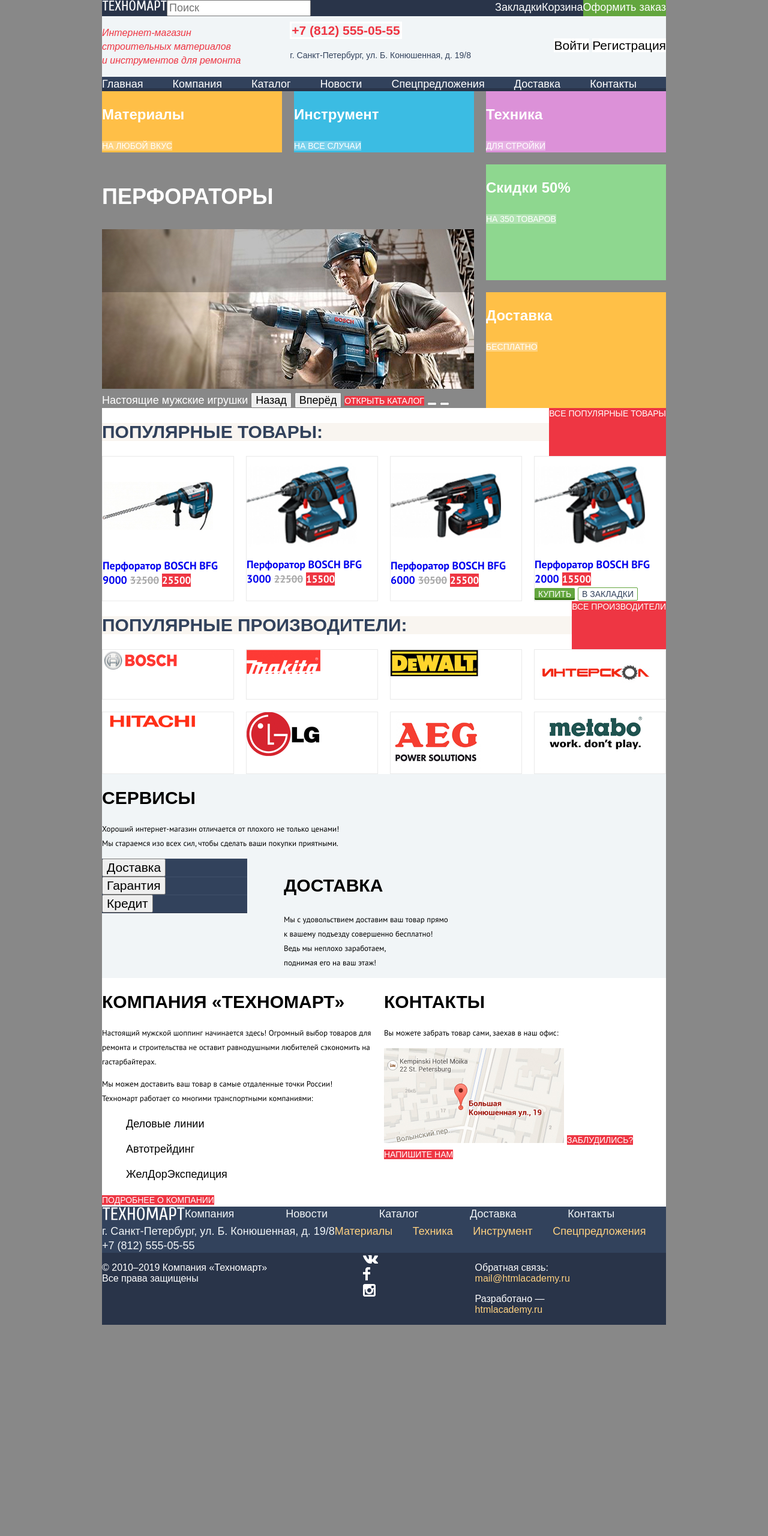
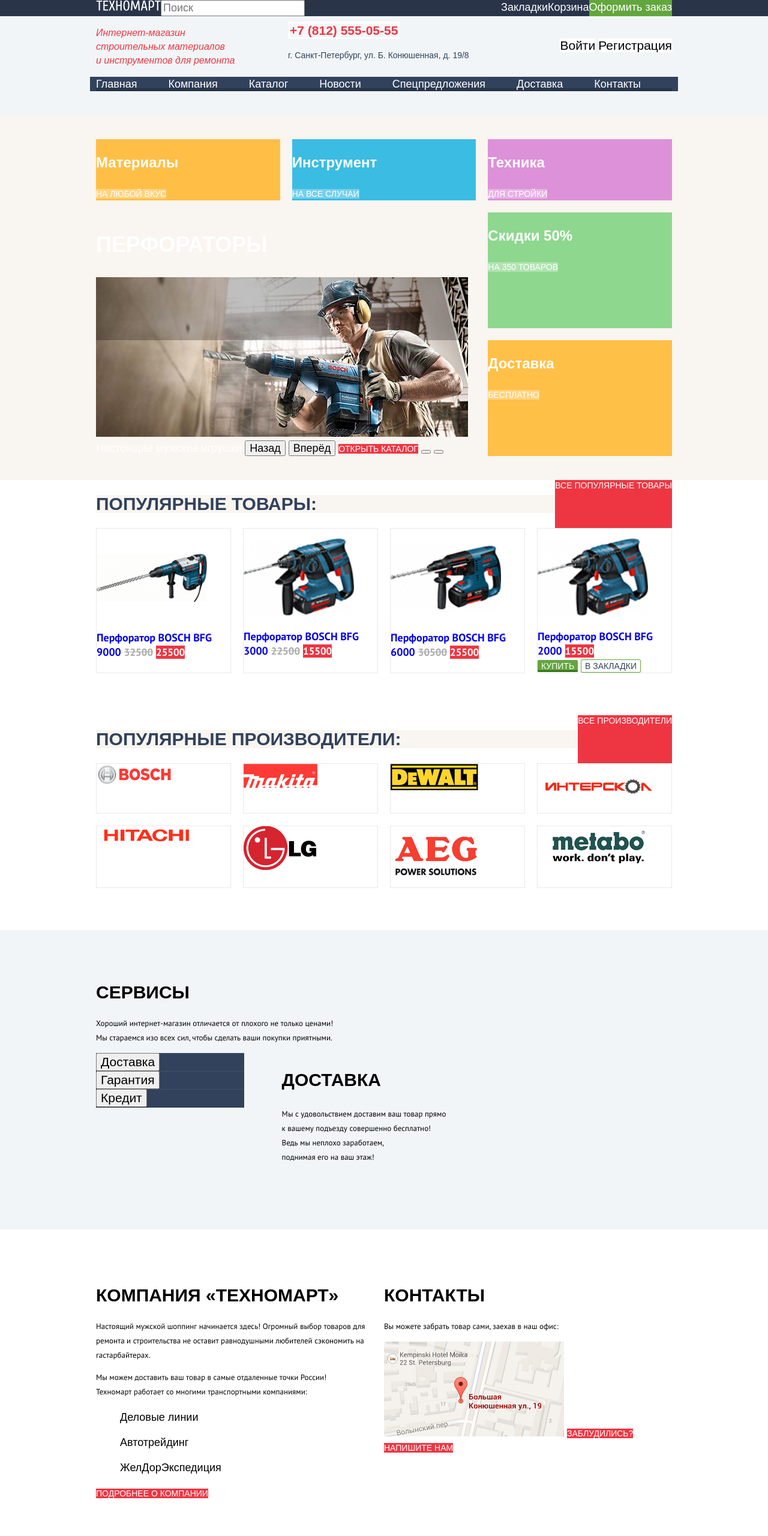
Before and after one commit to Giligan1/785755-technomart-29, a plain HTML site: page index.html in a window 1280 px wide. Shown: the top 2560 px of the page at 60% size. Before the commit the page ends 2208 px from the top, so only its background shows below. Drawn offline with nearby package versions, Linux system fonts and the light colour scheme; a web font is replaced by a local one.

Commit message:
Доработка раскладки главной страницы проекта "Техномарт"

```diff
--- a/css/style.css
+++ b/css/style.css
@@ -80,20 +80,21 @@
 
 /* header */
 
-.header-top-wrapper,
-.header-middle-wrapper,
-.header-bottom-wrapper {
-  width: 940px;
+.container {
+  width: 960px;
   margin: 0 auto;
+  padding: 0 10px;
 }
 
 /* header-top-wrapper */
 
+.header-top-container {
+  background-color: var(--basic-extra-dark);
+}
+
 .header-top-wrapper {
   display: grid;
   grid-template-columns: auto 1fr auto auto auto;
-
-  background-color: var(--basic-extra-dark);
 }
 
 .markers,
@@ -132,12 +133,16 @@
 
 /* header-middle-wrapper */
 
+.header-bottom-container {
+  background-color: var(--basic-light);
+
+  padding-bottom: 40px;
+}
+
 .header-middle-wrapper {
   display: grid;
   grid-template-columns: repeat(3, 1fr);
   align-items: center;
-
-  background-color: var(--basic-light);
 }
 
 .description-paragraph {
@@ -242,16 +247,15 @@
   justify-self: end;
 }
 
-/* main-container */
-
-.main-container {
-  width: 940px;
-  margin: 0 auto;
-}
-
 /* promo */
 
 .promo {
+  background-color: var(--basic-beige); /* Добавил цвет временно, чтобы было видно цвет заголовка слайдера */
+
+  padding: 40px 0;
+}
+
+.promo-container {
   display: grid;
   gap: 20px;
   grid-template-columns: repeat(3, 1fr);
@@ -407,6 +411,12 @@
 /* popular-products, product-list */
 
 .popular-products {
+  background-color: var(--basic-white);
+
+  padding-bottom: 70px;
+}
+
+.popular-products-container {
   display: grid;
   grid-template-columns: 1fr auto;
   grid-template-rows: auto auto;
@@ -414,7 +424,7 @@
   background-color: var(--basic-white);
 }
 
-.popular-products h2 {
+.popular-products-container h2 {
   grid-column: 1 / 3;
   grid-row: 1 / 2;
 
@@ -425,7 +435,7 @@
   background-color: var(--basic-beige);
 }
 
-.popular-products .link-style {
+.popular-products-container .link-style {
   grid-column: 2 / 3;
   grid-row: 1 / 2;
   z-index: 1;
@@ -581,6 +591,12 @@
 /* popular-manufacturers */
 
 .popular-manufacturers {
+  background-color: var(--basic-white);
+
+  padding-bottom: 70px;
+}
+
+.popular-manufacturers-container {
   display: grid;
   grid-template-columns: 1fr auto;
   grid-template-rows: auto auto;
@@ -588,7 +604,7 @@
   background-color: var(--basic-white);
 }
 
-.popular-manufacturers h2 {
+.popular-manufacturers-container h2 {
   grid-column: 1 / 3;
   grid-row: 1 / 2;
 
@@ -599,7 +615,7 @@
   background-color: var(--basic-beige);
 }
 
-.popular-manufacturers .link-style {
+.popular-manufacturers-container .link-style {
   grid-column: 2 / 3;
   grid-row: 1 / 2;
   z-index: 1;
@@ -630,14 +646,19 @@
 /* services */
 
 .services {
+  background-color: var(--basic-light);
+
+  padding-top: 64px;
+  padding-bottom: 95px;
+}
+
+.services-container {
   display: grid;
   grid-template-columns: repeat(12, auto);
   grid-template-rows: auto auto;
-
-  background-color: var(--basic-light);
 }
 
-.services h2 {
+.services-container h2 {
   font-size: 30px;
   line-height: 30px;
   text-transform: uppercase;
@@ -704,16 +725,18 @@
 
 /* index-columns */
 
+.index-columns-container {
+  background-color: var(--basic-white);
+
+  padding: 70px 0;
+}
+
 .index-columns {
   display: grid;
   grid-template-columns: 1fr 1fr;
 }
 
 /* about-company */
-
-.about-company-division {
-  background-color: var(--basic-white);
-}
 
 .about-company-division h2 {
   font-size: 30px;
@@ -741,10 +764,6 @@
 
 /* contancts */
 
-.contacts {
-  background-color: var(--basic-white);
-}
-
 .contacts h2 {
   font-size: 30px;
   line-height: 30px;
@@ -762,12 +781,17 @@
 /* footer */
 
 .main-footer {
-  width: 940px;
-  margin: 0 auto;
   display: grid;
   grid-template-rows: repeat(3, auto);
+}
 
+.footer-top-container,
+.footer-middle-container {
   background-color: var(--basic-dark);
+}
+
+.footer-bottom-container {
+  background-color: var(--basic-extra-dark);
 }
 
 /* footer-top-wrapper */
@@ -807,6 +831,8 @@
 .footer-middle-wrapper {
   display: grid;
   grid-template-columns: auto 1fr;
+
+  padding-bottom: 54px;
 }
 
 .adress {
@@ -847,7 +873,7 @@
   display: grid;
   grid-template-columns: repeat(3, auto);
 
-  background-color: var(--basic-extra-dark);
+  padding: 35px 0;
 }
 
 .copyright,
--- a/index.html
+++ b/index.html
@@ -12,7 +12,8 @@
   <body class="page-body">
 
     <header class="main-header">
-      <div class="header-top-wrapper">
+      <div class="header-top-container">
+        <div class="header-top-wrapper container">
           <a href="#" class="logo-site">
             <img src="img/logo-technomart.svg" width="108" height="18" alt="Логотип  Техномарта">
           </a>
@@ -24,7 +25,9 @@
           <a href="#" class="basket">Корзина</a>
           <a href="#" class="ordering">Оформить заказ</a>
         </div>
-      <div class="header-middle-wrapper">
+      </div>
+      <div class="header-bottom-container">
+        <div class="header-middle-wrapper container">
           <p class="description-paragraph"><i>Интернет-магазин <br> строительных материалов <br> и инструментов для ремонта</i></p>
           <div class="contact-box">
             <a href="tel:+78125550555" class="phone-number"> +7 (812) 555-05-55 </a>
@@ -35,7 +38,7 @@
             <a href="#" class="registration">Регистрация</a>
           </div>
         </div>
-      <div class="header-bottom-wrapper">
+        <div class="header-bottom-wrapper container">
           <nav class="site-navigation">
             <ul class="navigation-list">
               <li class="navigation-list-item">
@@ -62,6 +65,7 @@
             </ul>
           </nav>
         </div>
+      </div>
     </header>
 
     <main class="main-container">
@@ -69,6 +73,7 @@
       <h1 class="visually-hidden">Интернет-магазин "Техномарт"</h1>
 
       <section class="promo">
+        <div class="promo-container container">
           <h2 class="visually-hidden">Ассортимент</h2>
           <div class="assortment-item">
             <h3>Материалы</h3>
@@ -101,9 +106,11 @@
             <button type="button"></button>
             <button type="button"></button>
           </div>
+        </div>
       </section>
 
       <section class="popular-products">
+        <div class="popular-products-container container">
           <h2>Популярные товары:</h2>
           <a href="#" class="link-style">Все популярные товары</a>
           <ul class="popular-list">
@@ -137,9 +144,11 @@
               </div>
             </li>
           </ul>
+        </div>
       </section>
 
       <section class="popular-manufacturers">
+        <div class="popular-manufacturers-container container">
           <h2>Популярные производители:</h2>
           <a href="#" class="link-style">Все производители</a>
           <ul class="list-manufacturers">
@@ -184,9 +193,11 @@
               </a>
             </li>
           </ul>
+        </div>
       </section>
 
       <section class="services">
+        <div class="services-container container">
           <div class="service-box">
             <h2>Сервисы</h2>
             <p class="service-text">Хороший интернет-магазин отличается от плохого не только ценами! <br> Мы стараемся изо всех сил, чтобы сделать ваши покупки приятными.</p>
@@ -214,9 +225,11 @@
             <h3>Кредит</h3>
             <p>Lorem ipsum dolor sit amet, consectetur adipisicing elit. Esse corrupti illo aperiam iure recusandae odio minima numquam repellat blanditiis ea!</p>
           </div>
+        </div>
       </section>
 
-      <div class="index-columns">
+      <div class="index-columns-container">
+        <div class="index-columns container">
           <section class="about-company-division">
             <h2>Компания «Техномарт»</h2>
             <p class="about-company-text">Настоящий мужской шоппинг начинается здесь! Огромный выбор товаров для ремонта и строительства не оставит равнодушными любителей сэкономить на гастарбайтерах.</p>
@@ -244,11 +257,13 @@
             <a href="#" class="link-style">Заблудились? Напишите нам</a>
           </section>
         </div>
+      </div>
 
     </main>
 
     <footer class="main-footer">
-      <div class="footer-top-wrapper">
+      <div class="footer-top-container">
+        <div class="footer-top-wrapper container">
           <a href="#" class="footer-logo">
             <img src="img/footer-logo.svg" width="138" height="23" alt="Логотип Техномарта">
           </a>
@@ -270,7 +285,9 @@
             </li>
           </ul>
         </div>
-      <div class="footer-middle-wrapper">
+      </div>
+      <div class="footer-middle-container">
+        <div class="footer-middle-wrapper container">
           <address class="adress">
             г. Санкт-Петербург, ул. Б. Конюшенная, д. 19/8 <br>
             +7 (812) 555-05-55
@@ -290,7 +307,9 @@
             </li>
           </ul>
         </div>
-      <div class="footer-bottom-wrapper">
+      </div>
+      <div class="footer-bottom-container">
+        <div class="footer-bottom-wrapper container">
           <p class="copyright">
             © 2010–2019 Компания «Техномарт» <br> Все права защищены
           </p>
@@ -322,6 +341,7 @@
             </p>
           </div>
         </div>
+      </div>
     </footer>
 
   </body>
```
Lines whose indentation alone changed are shown as unchanged.
